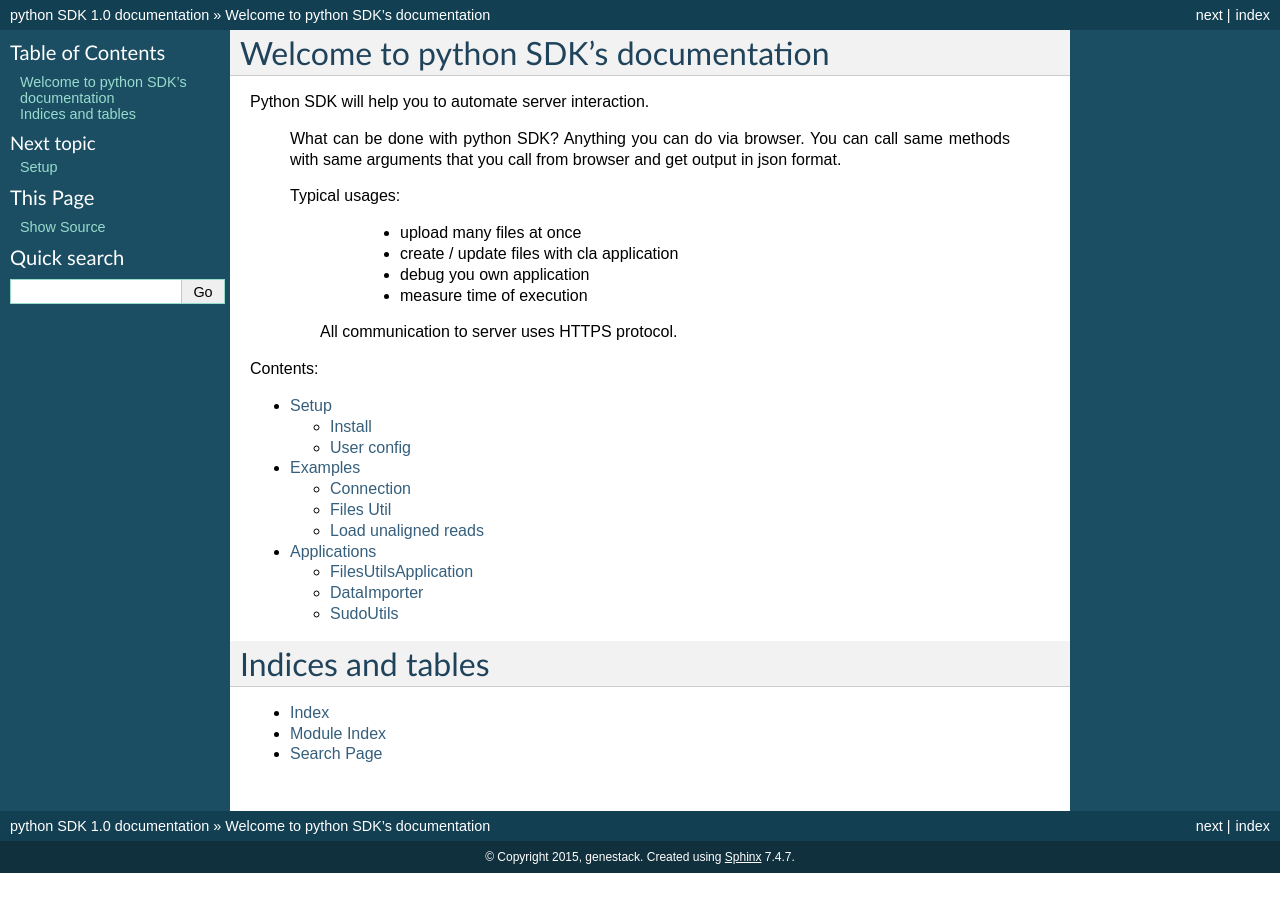
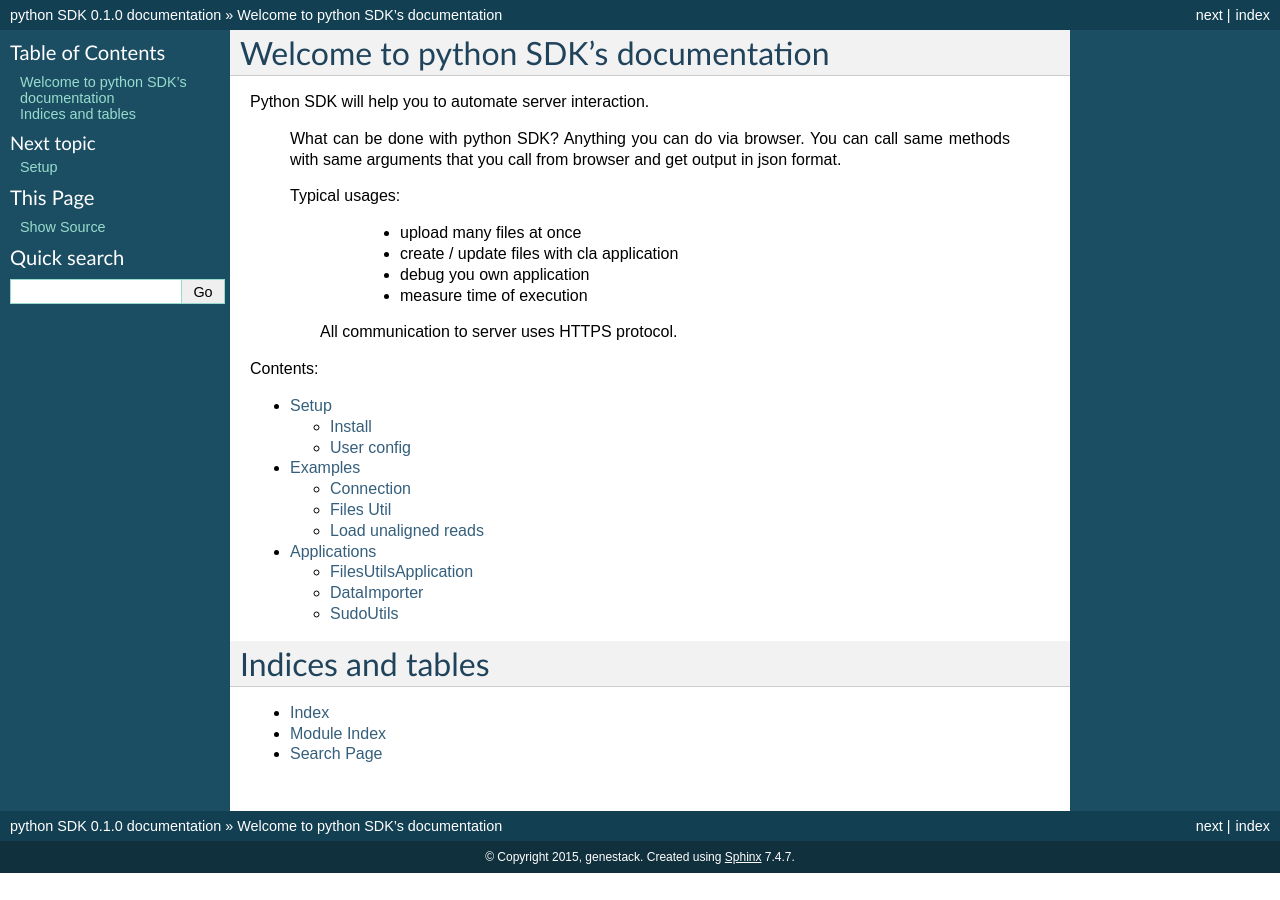
Before and after one commit to genestack/sdk, a Sphinx documentation site: the page built from docs/source/index.rst, in a window 1280 px wide. Built offline with Sphinx 7.4.7, drawn with Linux system fonts in a browser that asks for light colours; pages that are not in the unit, such as notebooks, are missing from menus; the version number is read from the project's files by our own code; part of the change alters nothing that is shown.

```diff
--- a/docs/source/conf.py
+++ b/docs/source/conf.py
@@ -49,9 +49,14 @@ copyright = u'2015, genestack'
 # built documents.
 #
 # The short X.Y version.
-version = '1.0'
+import sys
+sys.path.append('..')
+from genestack import __version__
+
+
+version = '.'.join(__version__.split('.')[:2])
 # The full version, including alpha/beta/rc tags.
-release = '1.0'
+release = __version__
 
 # The language for content autogenerated by Sphinx. Refer to documentation
 # for a list of supported languages.
```
